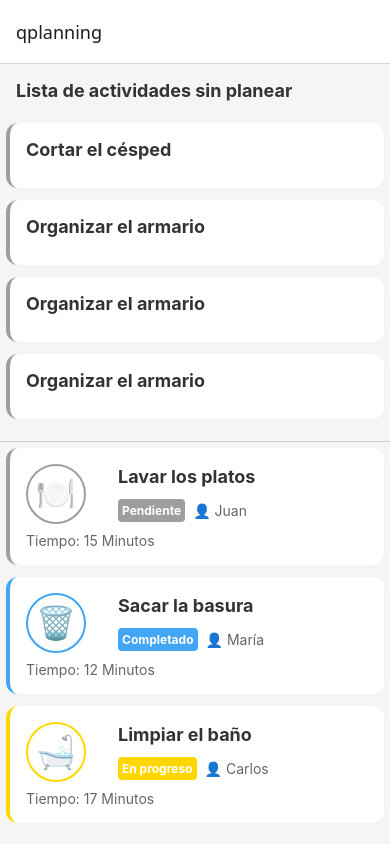
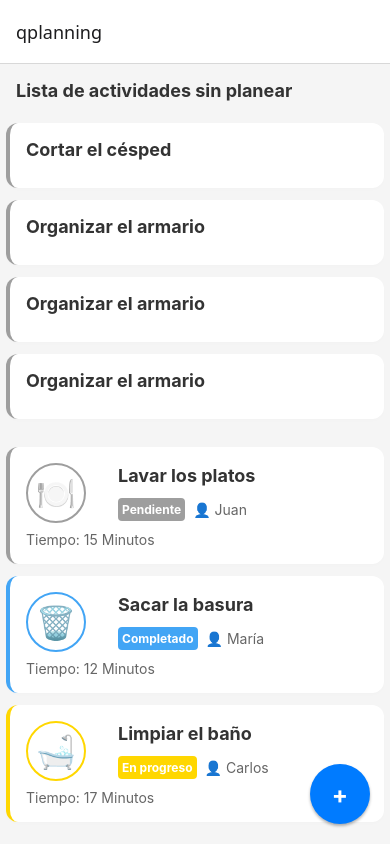
Before and after one commit to jaquinterob/qplanning-mobile, a React Native app: screen /Home in a window 390 px wide. Built offline with nearby package versions, Linux system fonts and the light colour scheme.

Commit message:
add PlanningScreen

```diff
--- a/package.json
+++ b/package.json
@@ -9,8 +9,12 @@
     "web": "expo start --web"
   },
   "dependencies": {
+    "@emoji-mart/react": "^1.1.1",
+    "@react-native-async-storage/async-storage": "^2.1.2",
+    "@react-native-picker/picker": "^2.11.0",
     "@react-navigation/native": "^7.1.5",
     "@react-navigation/native-stack": "^7.3.9",
+    "emoji-mart": "^5.6.0",
     "expo": "~52.0.43",
     "expo-status-bar": "~2.0.1",
     "react": "18.3.1",
@@ -19,6 +23,7 @@
   },
   "devDependencies": {
     "@babel/core": "^7.25.2",
+    "@types/emoji-mart": "^3.0.14",
     "@types/react": "~18.3.12",
     "typescript": "^5.3.3"
   },
--- a/src/components/TaskCard.tsx
+++ b/src/components/TaskCard.tsx
@@ -5,7 +5,7 @@ import { colors } from "../theme/colors";
 
 interface TaskCardProps {
   task: Task;
-  onPress: () => void;
+  onLognPress?: () => void;
 }
 
 const getStatusColor = (status: TaskStatus) => {
@@ -19,23 +19,28 @@ const getStatusColor = (status: TaskStatus) => {
   }
 };
 
-const TaskCard: React.FC<TaskCardProps> = ({ task, onPress }) => {
+const TaskCard: React.FC<TaskCardProps> = ({ task, onLognPress }) => {
   const statusColor = getStatusColor(task.status ?? "pending");
 
   const hasOptionalProperties =
-    task.emoji || task.status || task.assignedTo || task.estimatedCompletionTime;
+    task.emoji ||
+    task.status ||
+    task.assignedTo ||
+    task.estimatedCompletionTime;
 
   return (
     <TouchableOpacity
-      onPress={onPress}
       style={[styles.card, { borderLeftColor: statusColor }]}
+      onLongPress={onLognPress}
     >
       <View style={styles.content}>
         {hasOptionalProperties ? (
           <View style={styles.mainContent}>
             {/* Emoji container */}
             {task.emoji && (
-              <View style={[styles.emojiContainer, { borderColor: statusColor }]}>
+              <View
+                style={[styles.emojiContainer, { borderColor: statusColor }]}
+              >
                 <Text style={styles.emoji}>{task.emoji}</Text>
               </View>
             )}
@@ -45,7 +50,9 @@ const TaskCard: React.FC<TaskCardProps> = ({ task, onPress }) => {
 
               <View style={styles.statusContainer}>
                 {task.status && (
-                  <View style={[styles.status, { backgroundColor: statusColor }]}>
+                  <View
+                    style={[styles.status, { backgroundColor: statusColor }]}
+                  >
                     <Text style={styles.statusText}>
                       {task.status === "in-progress"
                         ? "En progreso"
--- a/src/navigation/AppNavigator.tsx
+++ b/src/navigation/AppNavigator.tsx
@@ -2,7 +2,7 @@ import React from "react";
 import { NavigationContainer } from "@react-navigation/native";
 import { createNativeStackNavigator } from "@react-navigation/native-stack";
 import HomeScreen from "../screens/HomeScreen";
-import CreateTaskScreen from "../screens/CreateTaskScreen";
+import PlanningScreen from "../screens/PlanningScreen";
 
 const Stack = createNativeStackNavigator();
 
@@ -16,9 +16,9 @@ const AppNavigator = () => {
           options={{ title: "qplanning" }}
         />
         <Stack.Screen
-          name="CreateTask"
-          component={CreateTaskScreen}
-          options={{ title: "Crear Tarea" }}
+          name="Planning"
+          component={PlanningScreen}
+          options={{ title: "Planeación" }}
         />
       </Stack.Navigator>
     </NavigationContainer>
--- a/src/screens/CreateTaskScreen.tsx
+++ /dev/null
@@ -1,27 +0,0 @@
-import React from 'react';
-import { View, Text, StyleSheet } from 'react-native';
-
-interface CreateTaskScreenProps {}
-
-const CreateTaskScreen: React.FC<CreateTaskScreenProps> = () => {
-  return (
-    <View style={styles.container}>
-      <Text style={styles.title}>Crear Nueva Tarea</Text>
-    </View>
-  );
-};
-
-const styles = StyleSheet.create({
-  container: {
-    flex: 1,
-    justifyContent: 'center',
-    alignItems: 'center',
-    backgroundColor: '#f0f0f0',
-  },
-  title: {
-    fontSize: 20,
-    fontWeight: 'bold',
-  },
-});
-
-export default CreateTaskScreen;
--- a/src/screens/HomeScreen.tsx
+++ b/src/screens/HomeScreen.tsx
@@ -1,10 +1,26 @@
 import React, { useState } from "react";
-import { View, Text, StyleSheet, FlatList } from "react-native";
+import {
+  View,
+  Text,
+  StyleSheet,
+  FlatList,
+  TouchableOpacity,
+  Modal,
+  TextInput,
+  Button,
+} from "react-native";
 import TaskCard from "../components/TaskCard";
-import { Activity, Task } from "../types/Task";
+import { Task } from "../types/Task";
+import { useNavigation, NavigationProp } from "@react-navigation/native";
+
+export type RootStackParamList = {
+  Home: undefined;
+  Planning: undefined;
+};
 
 const HomeScreen: React.FC = () => {
-  const tasks: Task[] = [
+  const navigation = useNavigation<NavigationProp<RootStackParamList>>();
+  const [tasks, setTasks] = useState<Task[]>([
     {
       id: "1",
       title: "Lavar los platos",
@@ -41,15 +57,39 @@ const HomeScreen: React.FC = () => {
       id: "7",
       title: "Organizar el armario",
     },
-
     {
       id: "8",
       title: "Organizar el armario",
     },
-  ];
+  ]);
+
+  const [isModalVisible, setModalVisible] = useState(false);
+  const [newTaskTitle, setNewTaskTitle] = useState("");
 
   const handleTaskPress = (taskId: string) => {
     console.log("Task pressed:", taskId);
+  };
+
+  const handleAddTaskPress = () => {
+    setModalVisible(true);
+  };
+
+  const handleSaveTask = () => {
+    if (newTaskTitle.trim()) {
+      const newTask: Task = {
+        id: (tasks.length + 2).toString(),
+        title: newTaskTitle,
+      };
+      setTasks([...tasks, newTask]);
+      setNewTaskTitle("");
+      setModalVisible(false);
+    }
+  };
+
+  const handleSavePlanning = (task: Task) => {
+    navigation?.navigate("Planning");
+    navigation.navigate("Planning");
+    console.log("Navegando a PlanningScreen para la tarea:", task.id);
   };
 
   return (
@@ -61,27 +101,55 @@ const HomeScreen: React.FC = () => {
             data={tasks.filter((task) => !task.status)}
             keyExtractor={(item) => item.id}
             renderItem={({ item }) => (
-              <TaskCard task={item} onPress={() => handleTaskPress(item.id)} />
+              <TaskCard
+                task={item}
+                onLognPress={() => handleSavePlanning(item)}
+              />
             )}
             contentContainerStyle={styles.listContainer}
           />
         </>
       )}
-
-      <View style={{ height: 1, backgroundColor: "#ccc" }} />
-
       {tasks.some((task) => task.status) && (
         <>
           <FlatList
             data={tasks.filter((task) => task.status)}
             keyExtractor={(item) => item.id}
-            renderItem={({ item }) => (
-              <TaskCard task={item} onPress={() => handleTaskPress(item.id)} />
-            )}
+            renderItem={({ item }) => <TaskCard task={item} />}
             contentContainerStyle={styles.listContainer}
           />
         </>
       )}
+      <TouchableOpacity
+        style={styles.floatingButton}
+        onPress={handleAddTaskPress}
+      >
+        <Text style={styles.floatingButtonText}>+</Text>
+      </TouchableOpacity>
+
+      {/* Modal para agregar nueva actividad */}
+      <Modal
+        visible={isModalVisible}
+        animationType="none" // Sin animación
+        transparent={true} // Fondo sólido
+        onRequestClose={() => setModalVisible(false)}
+      >
+        <View style={styles.modalContainer}>
+          <View style={styles.modalContent}>
+            <Text style={styles.modalTitle}>Agregar nueva actividad</Text>
+            <TextInput
+              style={styles.input}
+              placeholder="Título de la actividad"
+              value={newTaskTitle}
+              onChangeText={setNewTaskTitle}
+            />
+            <View style={styles.modalButtons}>
+              <Button title="Cancelar" onPress={() => setModalVisible(false)} />
+              <Button title="Guardar" onPress={handleSaveTask} />
+            </View>
+          </View>
+        </View>
+      </Modal>
     </View>
   );
 };
@@ -98,7 +166,68 @@ const styles = StyleSheet.create({
     color: "#333",
   },
   listContainer: {
-    paddingBottom: 16,
+    paddingBottom: 10,
+  },
+  floatingButton: {
+    position: "absolute",
+    bottom: 20,
+    right: 20,
+    backgroundColor: "#007BFF",
+    width: 60,
+    height: 60,
+    borderRadius: 30,
+    justifyContent: "center",
+    alignItems: "center",
+    shadowColor: "#000",
+    shadowOffset: { width: 0, height: 2 },
+    shadowOpacity: 0.3,
+    shadowRadius: 3,
+    elevation: 5,
+  },
+  floatingButtonText: {
+    color: "#FFF",
+    fontSize: 24,
+    fontWeight: "bold",
+  },
+  modalContainer: {
+    flex: 1,
+    justifyContent: "center",
+    alignItems: "center",
+    backgroundColor: "rgba(0, 0, 0, 0.5)",
+  },
+  modalContent: {
+    width: "80%",
+    backgroundColor: "#FFF",
+    borderRadius: 10,
+    padding: 20,
+    shadowColor: "#000",
+    shadowOffset: { width: 0, height: 2 },
+    shadowOpacity: 0.3,
+    shadowRadius: 3,
+    elevation: 5,
+  },
+  modalTitle: {
+    fontSize: 18,
+    fontWeight: "bold",
+    marginBottom: 10,
+    textAlign: "center",
+  },
+  input: {
+    borderWidth: 1,
+    borderColor: "#CCC",
+    borderRadius: 5,
+    padding: 10,
+    marginBottom: 20,
+  },
+  modalButtons: {
+    flexDirection: "row",
+    justifyContent: "space-between",
+  },
+  modalSubtitle: {
+    fontSize: 16,
+    marginBottom: 10,
+    textAlign: "center",
+    color: "#555",
   },
 });
 
--- /dev/null
+++ b/src/screens/PlanningScreen.tsx
@@ -0,0 +1,35 @@
+import React, { useState } from "react";
+import { View, Text, StyleSheet, TextInput, Button } from "react-native";
+import { Picker } from "@react-native-picker/picker"; // Asegúrate de instalar esta dependencia
+
+const PlanningScreen: React.FC = () => {
+  const [title, setTitle] = useState("");
+  const [emoji, setEmoji] = useState("");
+  const [assignedTo, setAssignedTo] = useState("Eva"); // Valor predeterminado
+  const [estimatedCompletionTime, setEstimatedCompletionTime] = useState("");
+
+  const handleSubmit = () => {
+    const newTask = {
+      id: Date.now().toString(),
+      title,
+      emoji,
+      status: "pending", // Estado predeterminado
+      assignedTo,
+      estimatedCompletionTime: parseInt(estimatedCompletionTime, 10),
+    };
+    console.log("New Task:", newTask);
+    // Aquí puedes manejar el envío de la tarea, como guardarla en un estado o enviarla a un backend.
+  };
+
+  return (
+    <View >
+
+    </View>
+  );
+};
+
+const styles = StyleSheet.create({
+
+});
+
+export default PlanningScreen;
```
Also changed, not shown: 2 other files (tests, documents, lock files or other folders).
